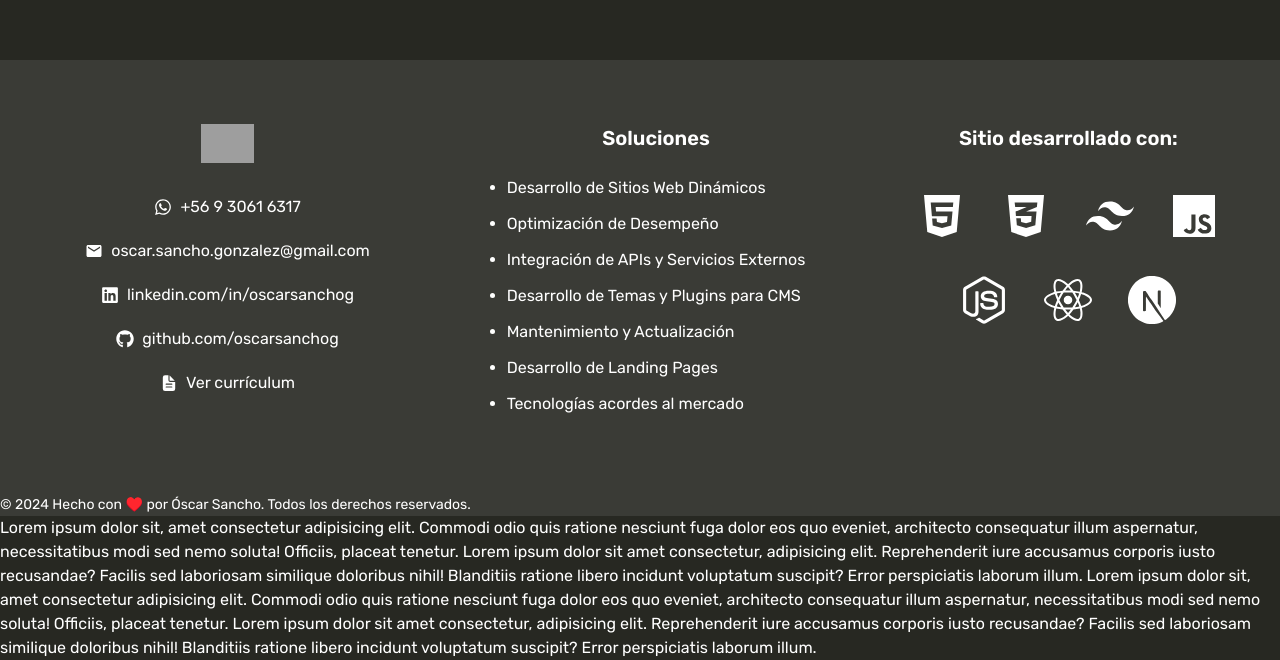
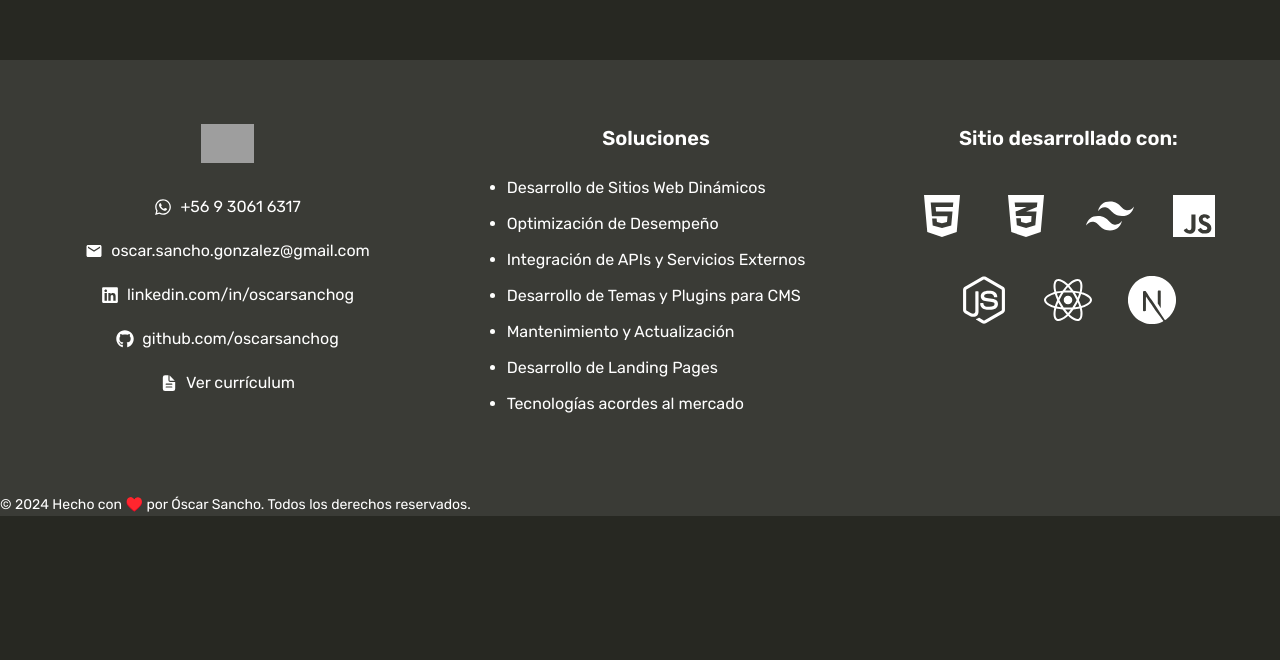
Before and after one commit to oscarsanchog/portfolio-in-next, a Next.js app: page / in a window 1280 px wide. Shown: the part 3229-3889 px from the top of the page. After the commit the page ends 3745 px from the top, so only its background shows below. Built offline with nearby package versions, Linux system fonts and the light colour scheme; grey boxes are pictures that could not be loaded.

Commit message:
without lorem

```diff
--- a/app/page.js
+++ b/app/page.js
@@ -20,23 +20,6 @@
       <footer>
         <Footer />
       </footer>
-
-      <div>
-        Lorem ipsum dolor sit, amet consectetur adipisicing elit. Commodi odio
-        quis ratione nesciunt fuga dolor eos quo eveniet, architecto consequatur
-        illum aspernatur, necessitatibus modi sed nemo soluta! Officiis, placeat
-        tenetur. Lorem ipsum dolor sit amet consectetur, adipisicing elit.
-        Reprehenderit iure accusamus corporis iusto recusandae? Facilis sed
-        laboriosam similique doloribus nihil! Blanditiis ratione libero incidunt
-        voluptatum suscipit? Error perspiciatis laborum illum.
-        Lorem ipsum dolor sit, amet consectetur adipisicing elit. Commodi odio
-        quis ratione nesciunt fuga dolor eos quo eveniet, architecto consequatur
-        illum aspernatur, necessitatibus modi sed nemo soluta! Officiis, placeat
-        tenetur. Lorem ipsum dolor sit amet consectetur, adipisicing elit.
-        Reprehenderit iure accusamus corporis iusto recusandae? Facilis sed
-        laboriosam similique doloribus nihil! Blanditiis ratione libero incidunt
-        voluptatum suscipit? Error perspiciatis laborum illum.
-      </div>
     </div>
   )
 }
```
